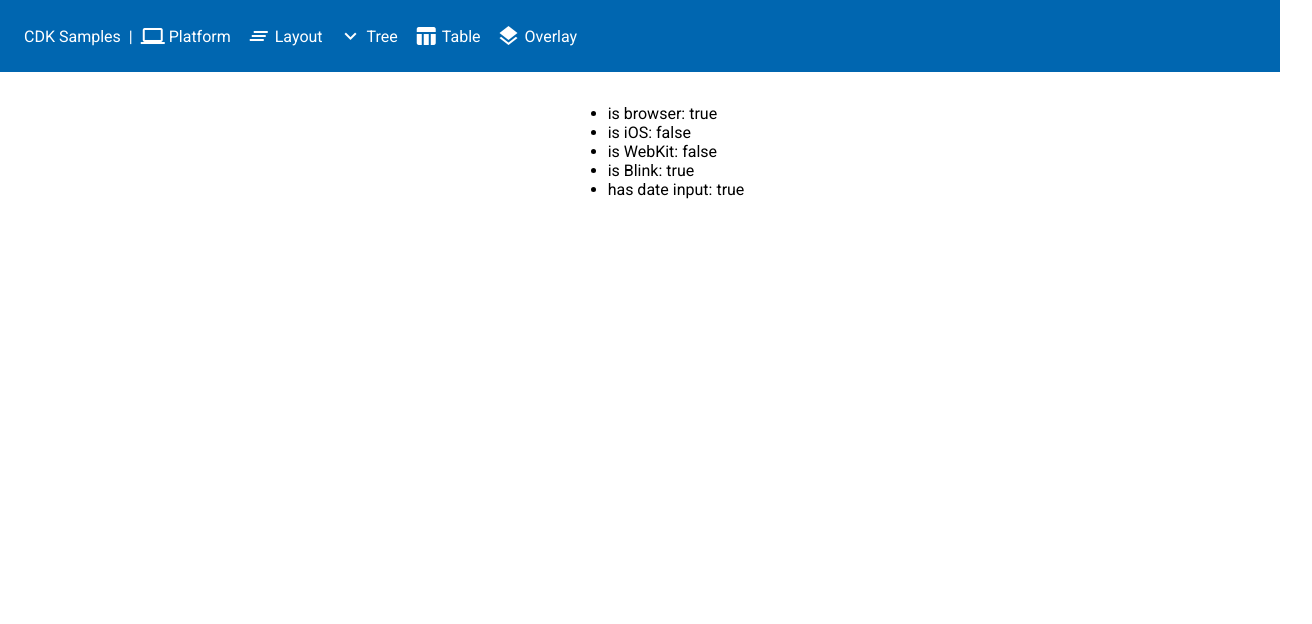
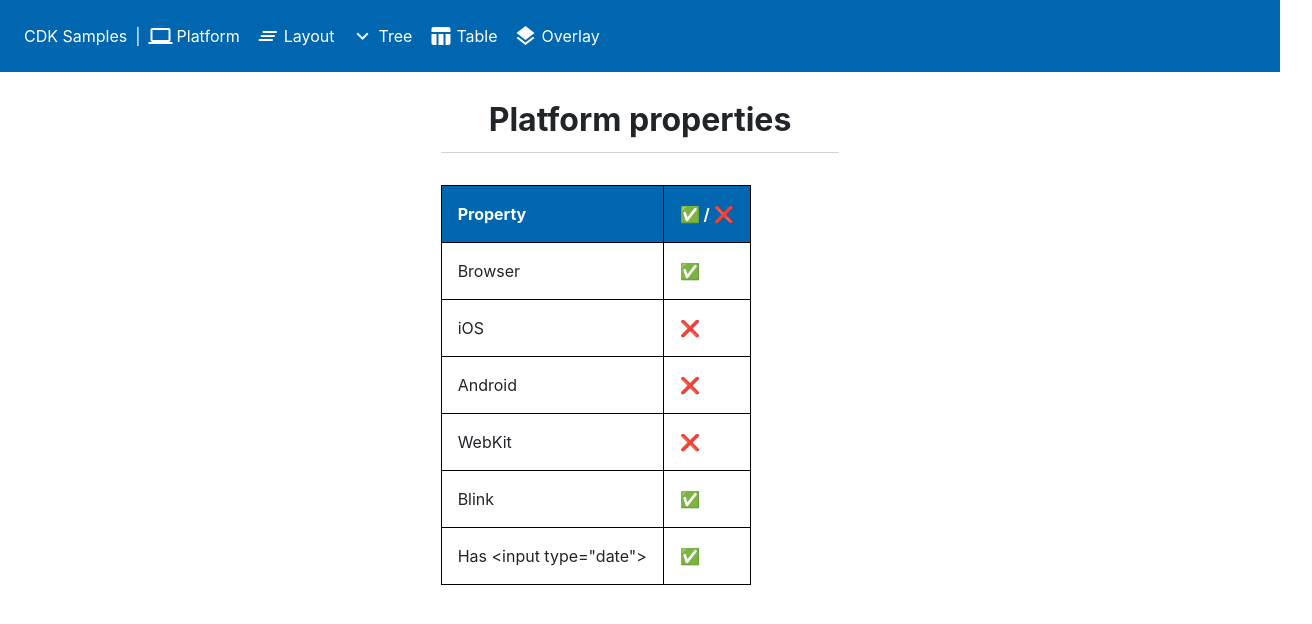
Before and after one commit to cjanz/cdk-samples, an Angular app: page /platform in a window 1280 px wide. Shown: the top 624 px of the page, 1312 px wide, since content can reach past the window. Built offline with nearby package versions, Linux system fonts and the light colour scheme.

Commit message:
Polish demos a bit 🛀

```diff
--- a/src/app/app.component.scss
+++ b/src/app/app.component.scss
@@ -8,6 +8,7 @@ header {
         padding: 1rem;
         display: flex;
         flex-direction: row;
+        flex-wrap: wrap;
         align-items: center;
 
         a {
--- a/src/app/home/home.component.html
+++ b/src/app/home/home.component.html
@@ -8,3 +8,5 @@
     <a href="https://github.com/angular/material2" target="_blank">CDK Source Code on GitHub</a>
   </li>
 </ul>
+<h2>Cats 🐈</h2>
+<img src="https://cataas.com/cat/says/Hello%20CDK!" alt="cat">
--- a/src/app/layout-sample/layout-sample.component.html
+++ b/src/app/layout-sample/layout-sample.component.html
@@ -1,7 +1,7 @@
-<p>
-  layout-sample works!
-</p>
-
+<h1>Current orientation</h1>
 <div *ngIf="portrait$ | async">
-  Porträt
+  Portrait ↕️
 </div>
+<div *ngIf="(portrait$ | async) == false">
+  Landscape ↔️
+</div>
--- a/src/app/overlay-sample/overlay-sample.component.html
+++ b/src/app/overlay-sample/overlay-sample.component.html
@@ -1,4 +1,6 @@
-<input type="text" [value]="address" readonly placeholder="Adresse" cdkOverlayOrigin #trigger="cdkOverlayOrigin">
+<h1>Overlay/Popup Sample</h1>
+
+<input type="text" [value]="address" readonly placeholder="Address" cdkOverlayOrigin #trigger="cdkOverlayOrigin">
 <button type="button" (click)="isOpen = !isOpen">
   <i class="material-icons">expand_more</i>
 </button>
@@ -14,11 +16,11 @@
 
   <div class="overlay" role="dialog" aria-label="Address Form">
     <form cdkTrapFocusAutoCapture cdkTrapFocus (submit)="close()" [formGroup]="addressForm">
-      <h1 class="title">Adresse</h1>
-      <label for="">Straße</label>
-      <input type="text" formControlName="street">
-      <label for="">Hausnummer</label>
-      <input type="text" formControlName="number">
+      <h1 class="title">Address</h1>
+      <label for="street">Street</label>
+      <input type="text" id="street" formControlName="street">
+      <label for="number">Number</label>
+      <input type="text" id="number" formControlName="number">
       <button>OK</button>
     </form>
   </div>
@@ -27,6 +29,6 @@
 
 
 <div class="dummy" style="margin-top: 100px;">
-  <input type="text" name="" id="">
-  <input type="text" name="" id="">
+  <input type="text" name="" >
+  <input type="text" name="">
 </div>
--- a/src/app/overlay-sample/overlay-sample.component.scss
+++ b/src/app/overlay-sample/overlay-sample.component.scss
@@ -19,3 +19,13 @@
     }
 
 }
+
+button {
+  padding: 0;
+  border: none;
+
+  i {
+    vertical-align: bottom;
+  }
+
+}
--- a/src/app/platform-sample/platform-sample.component.html
+++ b/src/app/platform-sample/platform-sample.component.html
@@ -1,7 +1,39 @@
-<ul>
-  <li>is browser: {{platform.isBrowser}}</li>
-  <li>is iOS: {{platform.IOS}}</li>
-  <li>is WebKit: {{platform.WEBKIT}}</li>
-  <li>is Blink: {{platform.BLINK}}</li>
-  <li>has date input: {{hasDateInput}}</li>
-</ul>
+<h1>Platform properties</h1>
+<table>
+  <thead>
+  <tr>
+    <th>
+      Property
+    </th>
+    <th>
+      ✅ / ❌
+    </th>
+  </tr>
+  </thead>
+  <tbody>
+  <tr>
+    <td>Browser</td>
+    <td>{{platform.isBrowser ? '✅' : '❌'}}</td>
+  </tr>
+  <tr>
+    <td>iOS</td>
+    <td>{{platform.IOS ? '✅' : '❌'}}</td>
+  </tr>
+  <tr>
+    <td>Android</td>
+    <td>{{platform.ANDROID ? '✅' : '❌'}}</td>
+  </tr>
+  <tr>
+    <td>WebKit</td>
+    <td>{{platform.WEBKIT ? '✅' : '❌'}}</td>
+  </tr>
+  <tr>
+    <td>Blink</td>
+    <td>{{platform.BLINK ? '✅' : '❌'}}</td>
+  </tr>
+  <tr>
+    <td>Has &lt;input type="date"&gt;</td>
+    <td>{{hasDateInput ? '✅' : '❌'}}</td>
+  </tr>
+  </tbody>
+</table>
--- a/src/app/table-sample/table-sample.component.html
+++ b/src/app/table-sample/table-sample.component.html
@@ -1,3 +1,5 @@
+<h1>Basic Table</h1>
+
 <button type="button" (click)="reverseColumns()">Reverse columns</button>
 
 <table cdk-table [dataSource]="dataSource" class="example-table">
--- a/src/app/tree-sample/tree-sample.component.html
+++ b/src/app/tree-sample/tree-sample.component.html
@@ -1,16 +1,20 @@
+<h1>Simple Nested Tree</h1>
+
+<div>
   <cdk-tree [dataSource]="dataSource" [treeControl]="treeControl">
 
     <cdk-nested-tree-node *cdkTreeNodeDef="let node; when: hasChildren" class="example-tree-node">
       <button type="button" cdkTreeNodeToggle>
         <i class="material-icons">{{treeControl.isExpanded(node) ? 'expand_more' : 'chevron_right' }}</i>
       </button>
-    {{node.name}}
+      <span>{{node.name}}</span>
       <div [class.example-tree-invisible]="!treeControl.isExpanded(node)">
         <ng-container cdkTreeNodeOutlet></ng-container>
       </div>
     </cdk-nested-tree-node>
 
-  <cdk-nested-tree-node *cdkTreeNodeDef="let node" class="example-tree-node">
-    <pre>{{node.name}}</pre>
+    <cdk-nested-tree-node *cdkTreeNodeDef="let node" class="example-tree-node leaf">
+      {{node.name}}
     </cdk-nested-tree-node>
   </cdk-tree>
+</div>
--- a/src/app/tree-sample/tree-sample.component.scss
+++ b/src/app/tree-sample/tree-sample.component.scss
@@ -1,13 +1,30 @@
-:host {
-    display: flex;
-    width: 50%;
-}
 
 .example-tree-node {
     display: block;
-    padding-left: 40px;
+    padding-left: 20px;
+
+  &.leaf {
+    padding-left: 45px;
+  }
 }
 
 .example-tree-invisible{
     display: none;
 }
+
+button {
+  padding: 0;
+  border: none;
+
+  i {
+    vertical-align: middle;
+  }
+
+  &:focus {
+    outline: none;
+  }
+}
+
+span {
+  vertical-align: middle;
+}
--- a/src/app/tree-sample/tree-sample.component.ts
+++ b/src/app/tree-sample/tree-sample.component.ts
@@ -9,15 +9,22 @@ interface ITreeNode {
 }
 
 const sample: ITreeNode = {
-  name: 'Root',
+  name: 'Germany',
   children: [
     {
-      name: 'child 1',
-      children: [{
-        name: 'child 1.1'
-      }]
+      name: 'Baden-Württemberg',
+      children: [
+        {name: 'Karlsruhe'},
+        {name: 'Stuttgart'},
+        {name: 'Freiburg'},
+      ]
     },
-    { name: 'child 2' },
+    {
+      name: 'Bayern',
+      children: [
+        {name: 'München'}
+      ]
+    },
   ]
 };
 
@@ -32,7 +39,8 @@ export class TreeSampleComponent implements OnInit {
 
   public treeControl = new NestedTreeControl<ITreeNode>(node => of(node.children));
 
-  constructor() { }
+  constructor() {
+  }
 
   ngOnInit() {
   }
--- a/src/index.html
+++ b/src/index.html
@@ -7,6 +7,7 @@
 
   <meta name="viewport" content="width=device-width, initial-scale=1">
   <link rel="icon" type="image/x-icon" href="favicon.ico">
+  <link href="https://stackpath.bootstrapcdn.com/bootstrap/4.1.0/css/bootstrap-reboot.css" rel="stylesheet">
   <link href="https://fonts.googleapis.com/icon?family=Material+Icons" rel="stylesheet">
   <link href="https://fonts.googleapis.com/css?family=Roboto:300,400,500" rel="stylesheet">
 </head>
--- a/src/styles.scss
+++ b/src/styles.scss
@@ -9,11 +9,25 @@
 
 html, body {
     height: 100%;
-    margin: 0;
-    box-sizing: border-box;
 }
 
 body {
-    font-family:Roboto,Helvetica Neue Light,Helvetica Neue,Helvetica,Arial,Lucida Grande,sans-serif;
     font-size: 16px;
 }
+
+th, td {
+  border: 1px solid black;
+  padding: 1rem;
+}
+
+th {
+  background: $header-background-color;
+  color: white;
+}
+
+h1 {
+  margin-bottom: 2rem;
+  padding: 0.5rem 3rem;
+  border-bottom: 1px solid lightgray;
+  text-align: center;
+}
```
Lines whose indentation alone changed are shown as unchanged.
